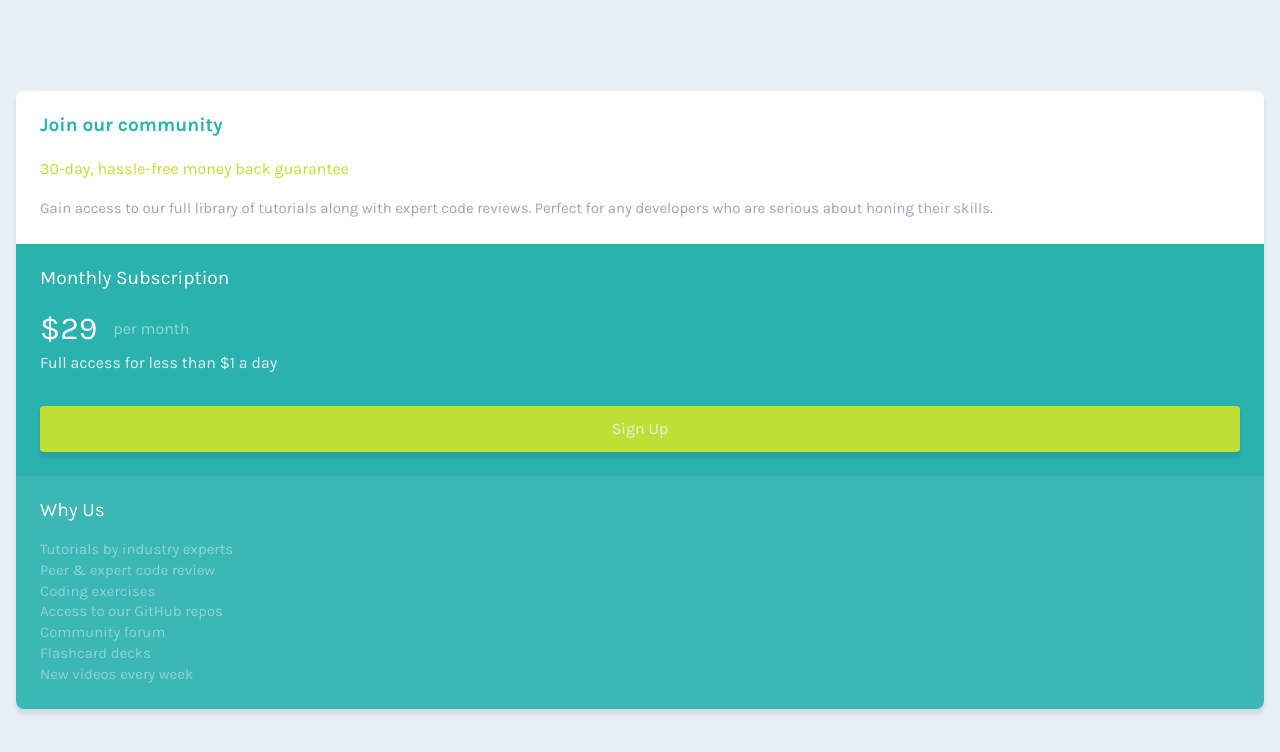
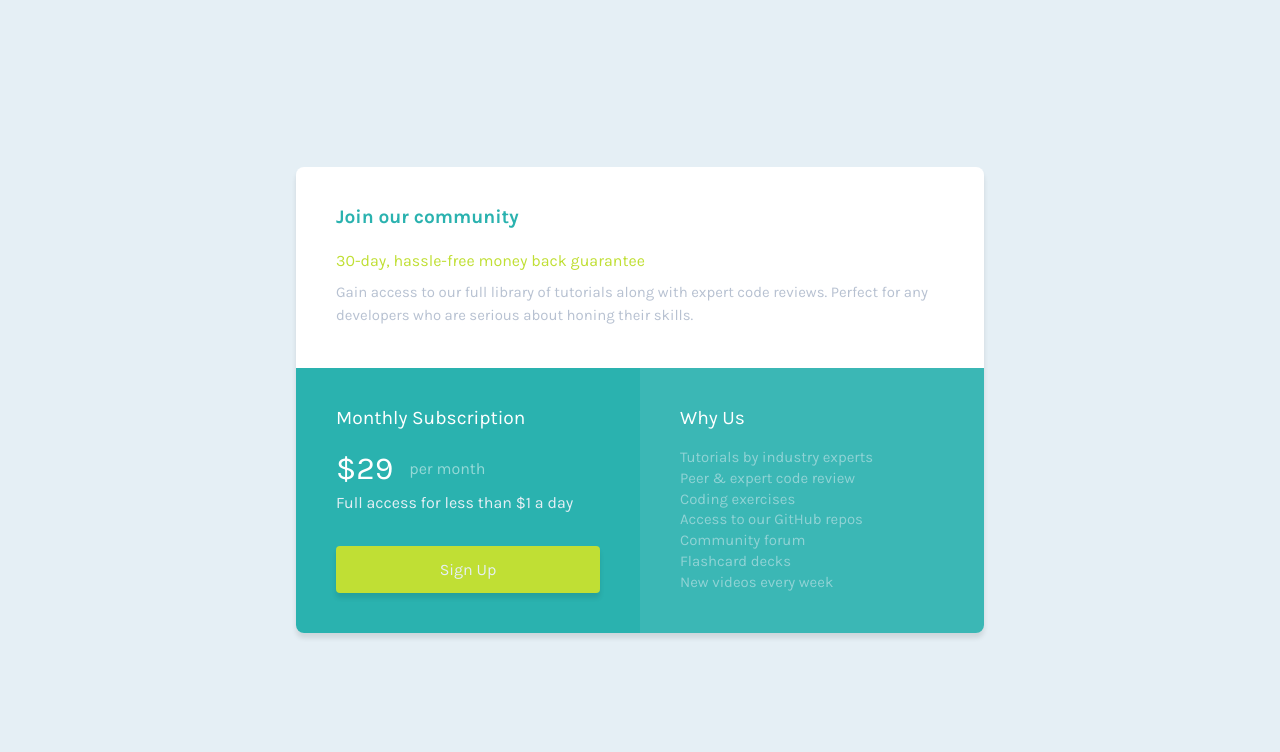
Before and after one commit to ryanthayes/fem-single-price-grid-component, a plain HTML site: page index.html in a window 1280 px wide. Drawn offline with Linux system fonts and the light colour scheme.

Commit message:
Apply desktop styling

```diff
--- a/style.css
+++ b/style.css
@@ -11,6 +11,7 @@
     --clr-neutral-200: hsl(204, 43%, 93%);
     --clr-neutral-200-alpha: hsl(204, 43%, 93%, .5);
     --clr-neutral-300: hsl(218, 22%, 67%);
+    --clr-neutral-300-alpha: hsl(218, 22%, 67%, .7);
 
     --ff-primary: 'Karla', sans-serif;
 
@@ -80,6 +81,11 @@ body {
     align-items: center;
 }
 
+main {
+    margin: 0 auto;
+    max-width: 45rem;
+}
+
 h1,
 h2,
 h3 {
@@ -117,12 +123,12 @@ li[class] {
 .subscription__tagline {
     color: var(--clr-accent-400);
     margin-top: 1em;
-    margin-bottom: 1em;
+    margin-bottom: .5em;
 }
 .subscription__body {
     font-size: var(--fs-300);
     line-height: 1.6;
-    color: var(--clr-neutral-300);
+    color: var(--clr-neutral-300-alpha);
 }
 .subscription__cta {
     display: grid;
@@ -161,8 +167,21 @@ li[class] {
     align-items: center;
 }
 .padding-1 {
-    padding: 1.5em;
+    padding: 1.8em;
 }
 .mt-1 {
     margin-top: 2em;
 }
+
+@media (min-width: 40em) {
+    .grid {
+        grid-template-columns: 1fr 1fr;
+    }
+    .subscription__header {
+        grid-column: 1 / -1;
+
+    }
+    .padding-1 {
+        padding: 2.5em;
+    }
+}
```
